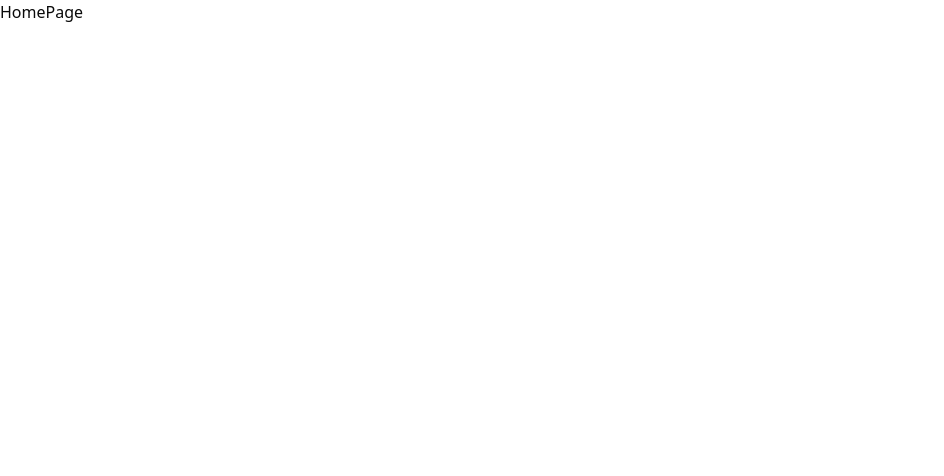
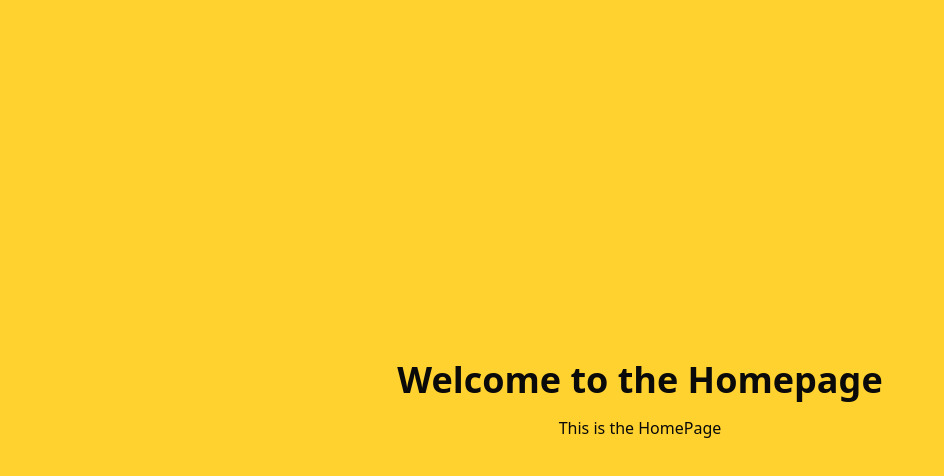
Before and after one commit to Dotun-Balogun/seodomain, a Next.js app: page / in a window 1280 px wide. Shown: the top 476 px of the page, without its empty margins (0-944 px from the left). Built offline with nearby package versions, Linux system fonts and the light colour scheme.

Commit message:
homepage section

```diff
--- a/app/page.tsx
+++ b/app/page.tsx
@@ -2,7 +2,15 @@ import React from 'react'
 
 const HomePage = () => {
   return (
-    <div>HomePage</div>
+    <main className='w-full h-full flex flex-col items-center justify-center'>
+    <section className='w-full min-h-screen max-w-7xl mx-auto px-4 bg-amber-300 flex flex-col items-center justify-center gap-4'>
+         <h1 className='text-2xl md:text-4xl font-bold '>Welcome to the Homepage</h1>
+         <p>
+           This is the HomePage
+         </p>
+    </section>
+
+    </main>
   )
 }
 
```
